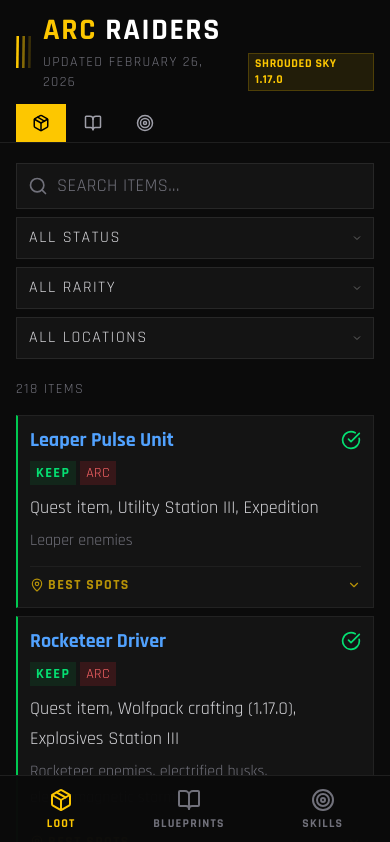
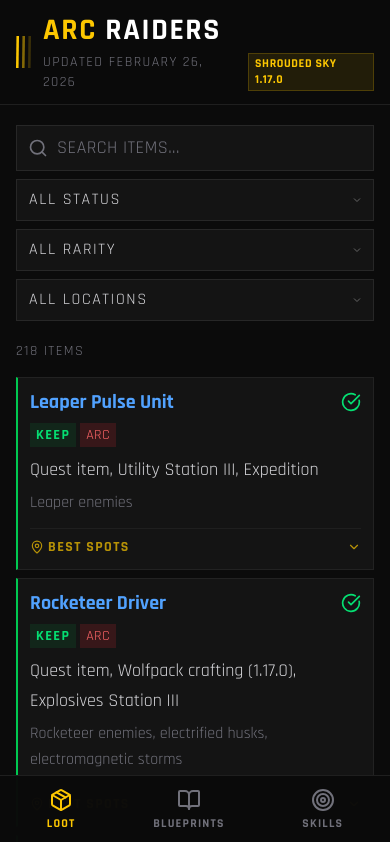
Before and after one commit to legarconc/ArcRaidersTool, a Next.js app: page /ArcRaidersTool/ in a window 390 px wide. Shown: the top 842 px of the page. Built offline with nearby package versions, Linux system fonts and the light colour scheme.

Commit message:
ui: hide top navigation tabs on mobile
The top tabs are now hidden on mobile devices as they are already provided by the bottom navigation bar.

```diff
--- a/app/page.tsx
+++ b/app/page.tsx
@@ -123,7 +123,7 @@ export default function Home() {
           </div>
 
           {/* Tabs */}
-          <nav className="flex gap-0.5 overflow-x-auto">
+          <nav className="hidden md:flex gap-0.5 overflow-x-auto">
             {tabs.map(tab => (
               <button
                 key={tab.id}
```
